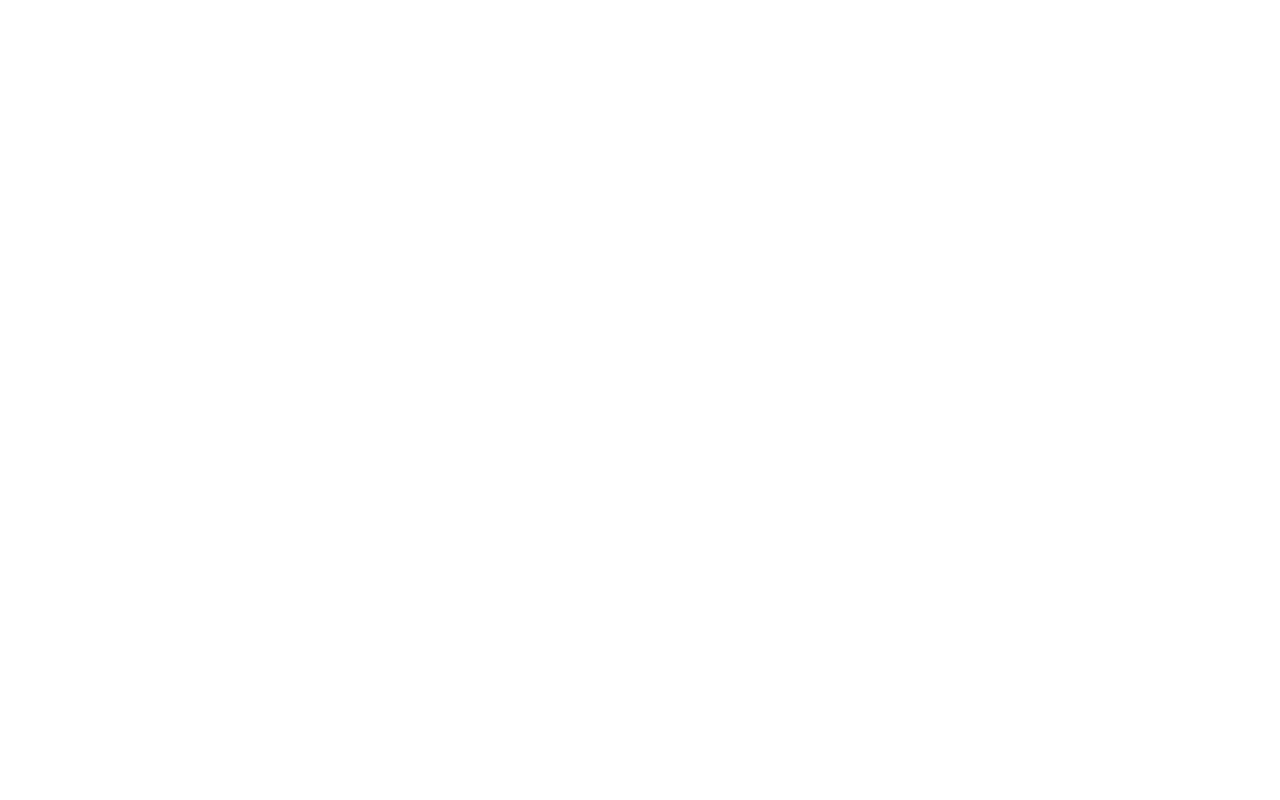
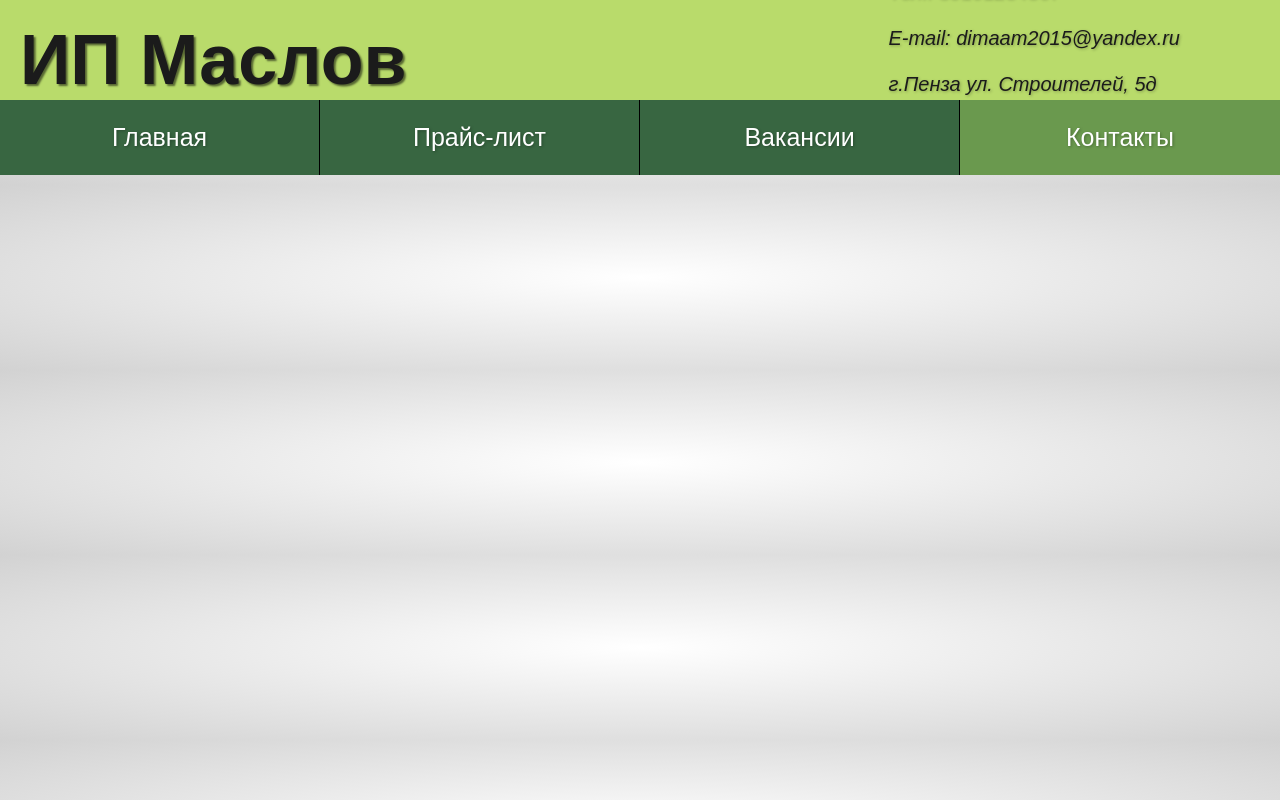
Before and after one commit to kr0sh512/kr0sh512.github.io, a plain HTML site: page CorpWebSite/contacts.html in a window 1280 px wide. Drawn offline with Linux system fonts and the light colour scheme.

Commit message:
color change + nav not iin header anymore

```diff
--- a/CorpWebSite/contacts.html
+++ b/CorpWebSite/contacts.html
@@ -0,0 +1,31 @@
+<!DOCTYPE html>
+<html lang="ru">
+  <head>
+    <link href="styles/style.css" rel="stylesheet" type="text/css" />
+    <meta charset="utf-8" />
+    <title>Контакты | ИП Маслов</title>
+  </head>
+
+  <body>
+    <header>
+      <div class="contacts">
+        <h1>ИП Маслов</h1>
+        <address>
+          <a>Тел.: 89101234567</a><br />
+          <a>E-mail: dimaam2015@yandex.ru</a><br />
+          <a>г.Пенза ул. Строителей, 5д</a><br />
+        </address>
+      </div>
+      <nav>
+        <ul>
+          <li><a href="index.html">Главная</a></li>
+          <li><a href="services.html">Прайс-лист</a></li>
+          <li><a href="vacansies.html">Вакансии</a></li>
+          <li>
+            <a href="#" onClick="scroll(0,0); return false" id="active">Контакты</a>
+          </li>
+        </ul>
+      </nav>
+    </header>
+  </body>
+</html>
--- a/CorpWebSite/styles/style.css
+++ b/CorpWebSite/styles/style.css
@@ -10,15 +10,17 @@ body {
 }
 
 header {
-  margin-bottom: 1rem;
-  background-color: darkorange;
+  /* position: sticky;
+  top: 0; */
+
+  background-color: #b9db6b;
+  /* background-color: #e9feaf; */
   text-shadow: 1px 1px 3px rgba(0, 0, 0, 0.295);
 }
 
 header .contacts {
   height: 10rem;
   display: flex;
-  /* justify-content: space-around; */
   align-items: center;
   justify-content: space-between;
 }
@@ -26,7 +28,7 @@ header .contacts {
 header h1 {
   font-size: 7rem;
   margin: 0 2rem;
-  padding: 20px 0;
+  padding: 20px 0 0 0;
   text-shadow: 2px 2px 2px rgba(0, 0, 0, 0.541);
 }
 
@@ -38,7 +40,10 @@ header address {
 }
 
 nav {
+  position: sticky;
+  top: 0;
   font-size: 2.5rem;
+  margin-bottom: 1rem;
 }
 
 nav ul {
@@ -54,11 +59,19 @@ nav li {
   font-size: 2.5rem;
   display: inline-block;
   text-align: center;
+  width: calc(25% - 1px);
+  border-right: 1px solid #000;
+}
+
+nav li:last-child {
   width: 25%;
+  border: 0;
 }
 
 nav a#active {
-  background: #e66100;
+  background: #6A994E;
+  color: white;
+  /* background: #8fb25c; */
 }
 
 nav a {
@@ -66,7 +79,6 @@ nav a {
   display: inline-block;
   line-height: 3;
   width: 100%;
-  border-right: 2px solid #000;
   text-decoration: none;
 }
 
@@ -77,17 +89,18 @@ nav a:last-child {
 nav a:link,
 nav a:visited,
 nav a:focus {
-  background: #ff6c00;
-  color: black;
+
+  background: #386641;
+  color: rgb(255, 255, 255);
 }
 
 nav a:hover,
 nav a:hover#active {
-  background: orange;
+  /* background: #D9F9B0; */
 }
 
 nav a:active {
-  background: red;
+  /* background: rgb(133, 231, 120); */
 }
 
 main {
```
Also changed, not shown: CorpWebSite/index.html (+1 -1 lines), CorpWebSite/services.html (+31 -0 lines), CorpWebSite/vacansies.html (+31 -0 lines).
